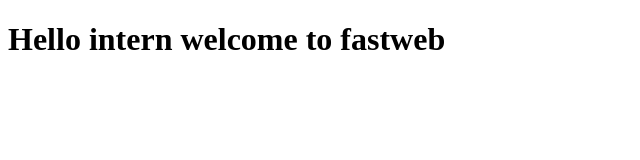
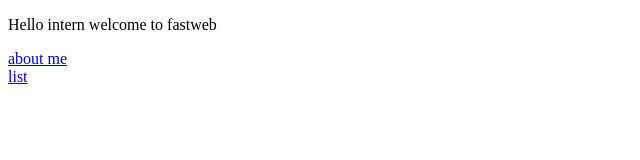
Before and after one commit to DAVID245698/My-first-github, a plain HTML site: page index.html in a window 1280 px wide. Shown: the whole page, without its empty margins (0-640 px from the left). Drawn offline with Linux system fonts and the light colour scheme.

Commit message:
html anchor tags

```diff
--- a/index.html
+++ b/index.html
@@ -6,6 +6,8 @@
     <title>Day1</title>
 </head>
 <body>
-    <h1>Hello intern welcome to fastweb</h1>
+    <p>Hello intern welcome to fastweb</p>
+    <a href="aboutme.html">about me</a><br>
+    <a href="listtag.html">list</a>
 </body>
 </html>
```
Also changed, not shown: aboutme.html (+2 -1 lines), listtag.html (+1 -0 lines).
